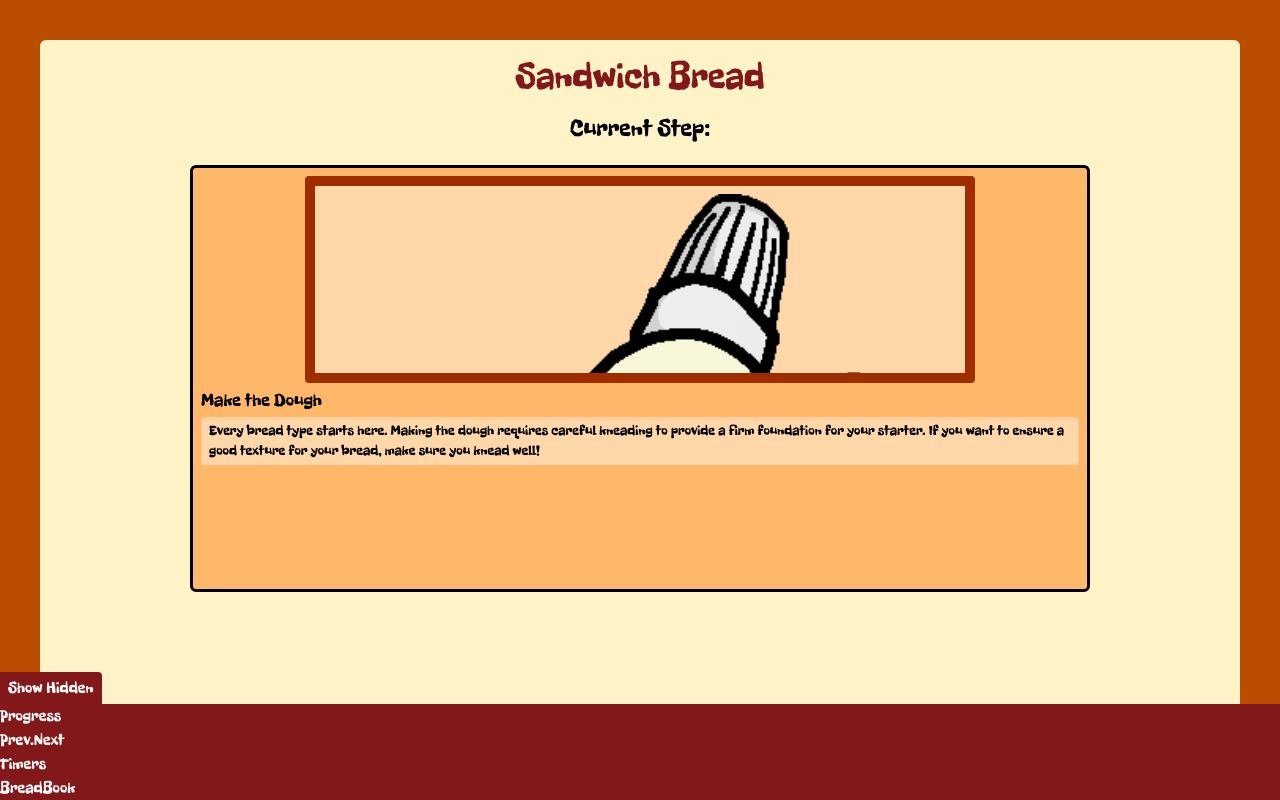
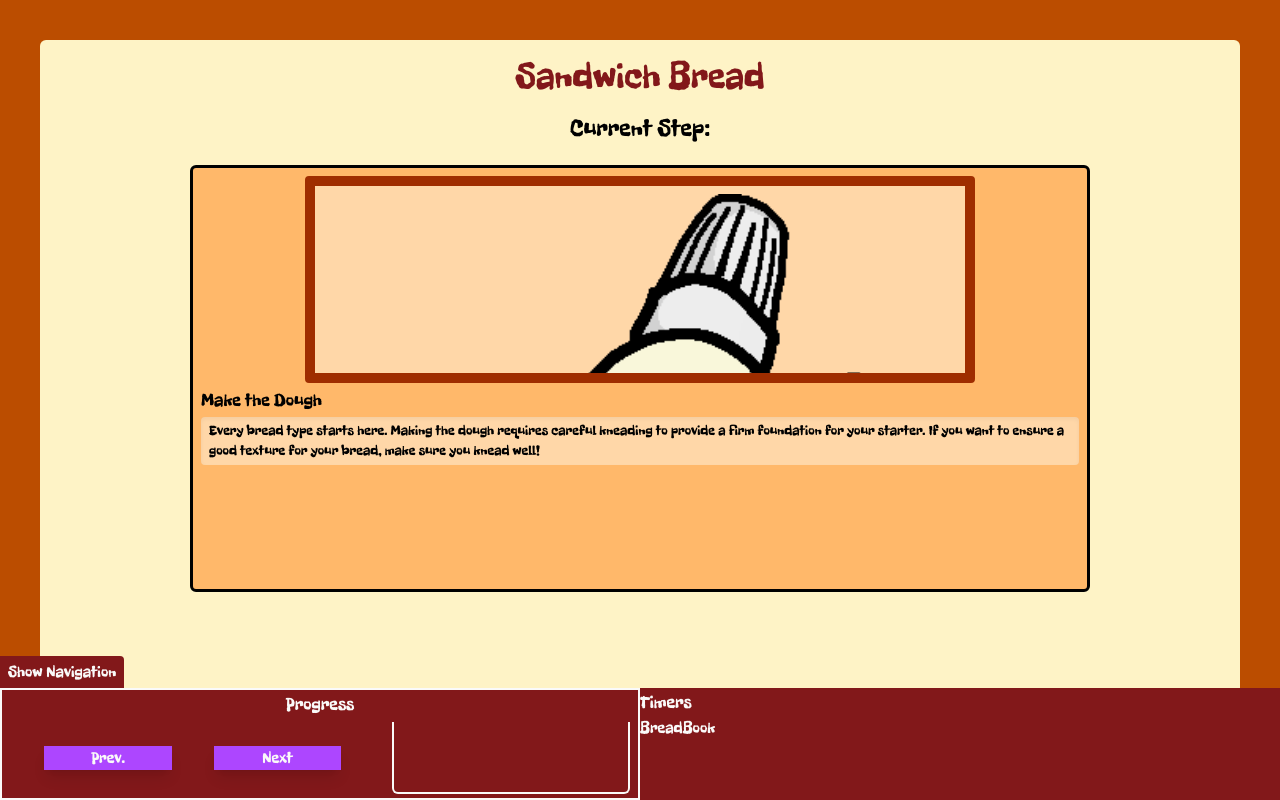
Before and after one commit to rdietscht/mom-bread, a SvelteKit app: page /progress in a window 1280 px wide. Built offline with nearby package versions, Linux system fonts and the light colour scheme.

Commit message:
Added functional navigation + ProgressBar skel.

```diff
--- /dev/null
+++ b/src/lib/ProgressBar.svelte
@@ -0,0 +1,21 @@
+<script lang="ts">
+
+    // The max number of steps to render + the current step highlighted.
+    let { stepCount, currentStep }: { stepCount: number, currentStep: number } = $props();
+
+    const MAX_COUNT: number = 8; // changes the maximum number of steps rendered
+    const STEP_VALUE: number = MAX_COUNT / stepCount; // the value of each step, used to progress bar when stepCount > MAX_COUNT
+
+</script>
+
+<!-- The vertical progress bar should render "levels"
+ of some container getting filled as each step is completed.
+ The render should only be less than one level filled when initialized.
+ When the currentStep is equal to the stepCount , the progress
+ bar container should appear full. In times where the stepCount
+ is larger than the maxCount constant, the progress bar will determine
+ the relative progress by standardizing each step of MAX_COUNT. -->
+
+<div class="w-full h-full border-x-2 border-b-2 border-stone-50 rounded-b-md">
+
+</div>
--- a/src/routes/progress/+page.svelte
+++ b/src/routes/progress/+page.svelte
@@ -1,5 +1,7 @@
 <script lang="ts">
+    import ProgressBar from '$lib/ProgressBar.svelte';
 
+    // TODO: Move these into a static file that gets fetched before rendering the page.
     const steps: BreadStep_T[] = [
         {
             title: 'Make the Dough',
@@ -9,10 +11,74 @@
             requires careful kneading to provide a firm foundation \
             for your starter. If you want to ensure a good texture \
             for your bread, make sure you knead well!',
-        }
+        },
+        {
+            title: 'Stretch-N-Fold',
+            img: '/loading-dough.png',
+            alt: 'loading bread icon',
+            desc: 'I honestly have no clue wtf this means. I think\
+            you gotta do some yoga or sumn while making bread',
+        },
+        {
+            title: 'Bulk Ferment',
+            img: '/loading-dough.png',
+            alt: 'loading bread icon',
+            desc: 'Oh yeah it\'s that part that takes fuckin forever',
+        },
+        {
+            title: 'Shape Dough',
+            img: '/loading-dough.png',
+            alt: 'loading bread icon',
+            desc: 'It\'s gotta be like building a snowman right? But\
+            like instead of a friend you eat it when you\'re done and\
+            realize you wasted half your time of the week making food\
+            that is gonna be gone in less than 2 days',
+        },
+        {
+            title: 'Second Rise',
+            img: '/loading-dough.png',
+            alt: 'loading bread icon',
+            desc: 'U gotta be fkn kidding me. ANOTHER WAIT?? Dude just\
+            go buy some bread at Wal-Mart or sumn this shit is taking \
+            forever and I\'m hungry',
+        },
+        {
+            title: 'Preheat Oven (400 degs.)',
+            img: '/loading-dough.png',
+            alt: 'loading bread icon',
+            desc: 'Time to burn that MF like the Terminator. I think this also\
+            requires some timing bc you want the inside to be the right texture\
+            so make sure to ask Gia/Mami how they typically do this part.',
+        },
+        {
+            title: 'Bake Bread (covered)',
+            img: '/loading-dough.png',
+            alt: 'loading bread icon',
+            desc: 'jesus this thing is complicated. how the hell did humanity\
+            even discover this shit without the wonders of technology? like\
+            how would you even realize you need to bake covered then uncovered...',
+        },
+        {
+            title: 'Bake Bread (uncovered)',
+            img: '/loading-dough.png',
+            alt: 'loading bread icon',
+            desc: '.. you dirty dog you...',
+        },
     ];
 
+    // STATE
     let showGUI: boolean = $state(true);
+    let currentStep: number = $state(0);
+
+    // HELPERS
+    function stepBack()
+    {
+        currentStep = currentStep - 1 < 0 ? 0 : currentStep - 1;
+    }
+    function stepForward()
+    {
+        currentStep = currentStep + 1 >= steps.length ? steps.length - 1 : currentStep + 1;
+    }
 
 </script>
 
@@ -46,8 +112,7 @@
     <div class="h-2/3">
         <h2 class="h-1/9 text-2xl text-center">Current Step:</h2>
         <div class="w-full h-8/9">
-            <!-- PROOF OF CONCEPT; REMOVE WHEN NOT TESTING -->
-            {@render breadstep(steps[0])}
+            {@render breadstep(steps[currentStep])}
         </div>
     </div>
 
@@ -56,22 +121,33 @@
         <button
             class="bg-red-900 text-stone-50 px-2 py-1 rounded-tr-sm"
             onclick={() => { showGUI = !showGUI }}
-        >Show Hidden</button>
-        <div class={`${ showGUI ? 'max-h-100' : 'max-h-0'} h-fit overflow-clip transition-[max-height] bg-red-900 text-stone-50`}>
+        >Show Navigation</button>
+        <div class={`${ showGUI ? 'max-h-100' : 'max-h-0'} h-fit overflow-clip transition-[max-height] bg-red-900 text-stone-50 flex flex-row`}>
 
             <!-- Navigational Buttons + Progress Bar (steps) -->
-            <div>
-                <h3>Progress</h3>
+            <div class="w-1/2 border-2">
+                <h3 class="text-center text-lg">Progress</h3>
                 <div class="flex flex-row">
-                    <button class="">Prev.</button>
-                    <button class="">Next</button>
+                    <div class="w-3/5 flex flex-row justify-evenly items-center">
+                        <button
+                            onclick={stepBack}
+                            class="w-1/3 h-fit bg-purple-500 shadow-lg transition active:shadow-purple-500/50 active:scale-110"
+                        >Prev.</button>
+                        <button
+                            onclick={stepForward}
+                            class="w-1/3 h-fit bg-purple-500 shadow-lg transition active:shadow-purple-500/50 active:scale-110"
+                        >Next</button>
+                    </div>
+                    <div class="w-2/5 h-20 px-2 py-1">
+                        <ProgressBar stepCount={8} currentStep={1} />
+                    </div>
                 </div>
             </div>
 
             <!-- Timers (if any) + "BreadBook" containing facts about the selected bread -->
-            <div class="flex flex-col">
+            <div class="flex flex-col w-1/2">
                 <div>
-                    <h3>Timers</h3>
+                    <h3 class="text-lg">Timers</h3>
                 </div>
                 <div>
                     <!-- TODO: Make this into cartoon of a book -->
```
